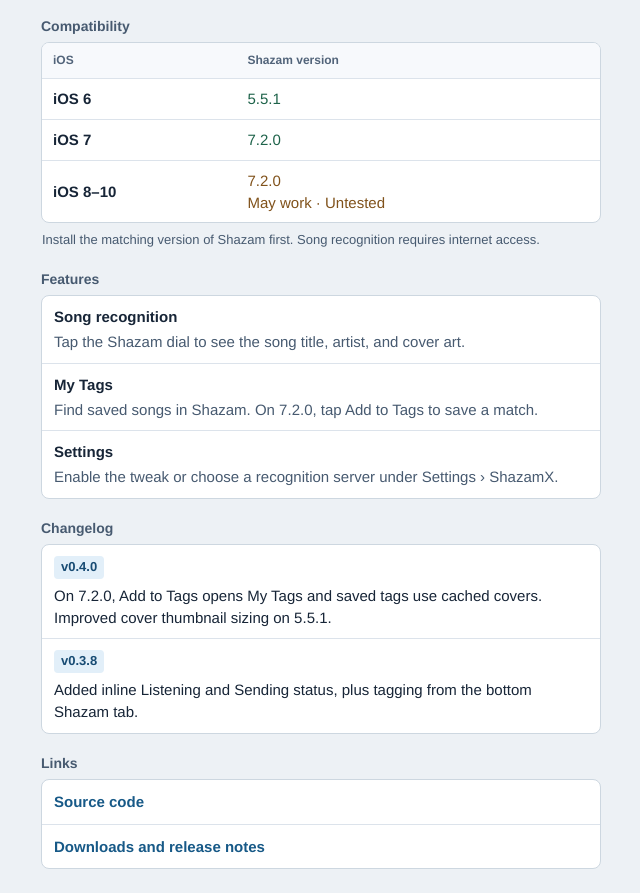
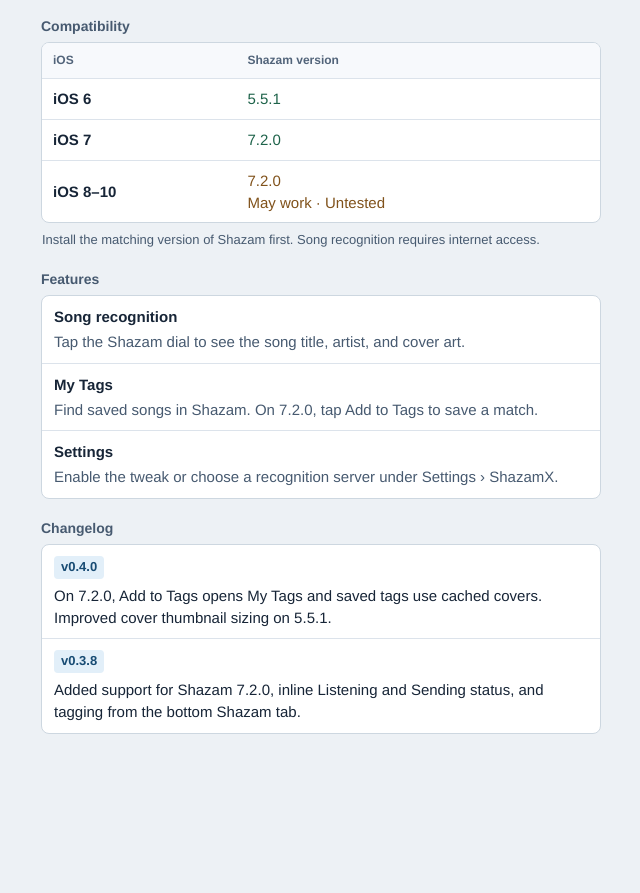
Before and after one commit to mrnik12/repo, a plain HTML site: page shazamx.html in a window 1280 px wide. Shown: the part 143-1036 px from the top of the page, without its empty margins (319-959 px from the left). After the commit the page ends 901 px from the top, so only its background shows below. Drawn offline with Linux system fonts and the light colour scheme.

Commit message:
Credit Shazam 7.2.0 support in the Cydia changelog

```diff
--- a/shazamx.html
+++ b/shazamx.html
@@ -59,10 +59,6 @@
     font-weight: bold;
   }
   .release + p { margin-top: 6px; }
-  .links > li { padding: 0; }
-  a { color: #175987; }
-  .links a { display: block; padding: 11px 12px; font-weight: bold; text-decoration: none; }
-  .links a:active { background: #e2eff9; }
 </style>
 </head>
 <body>
@@ -115,15 +111,10 @@
     </li>
     <li>
       <span class="release">v0.3.8</span>
-      <p>Added inline Listening and Sending status, plus tagging from the bottom Shazam tab.</p>
+      <p>Added support for Shazam 7.2.0, inline Listening and Sending status, and tagging from the bottom Shazam tab.</p>
     </li>
   </ul>
 
-  <h2>Links</h2>
-  <ul class="group links">
-    <li><a href="https://github.com/mrnik12/repo#source">Source code</a></li>
-    <li><a href="https://github.com/mrnik12/repo/releases">Downloads and release notes</a></li>
-  </ul>
 </main>
 </body>
 </html>
```
